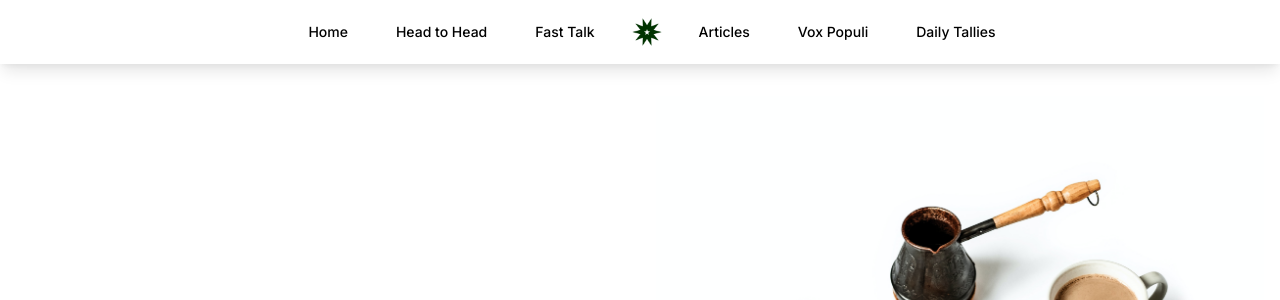
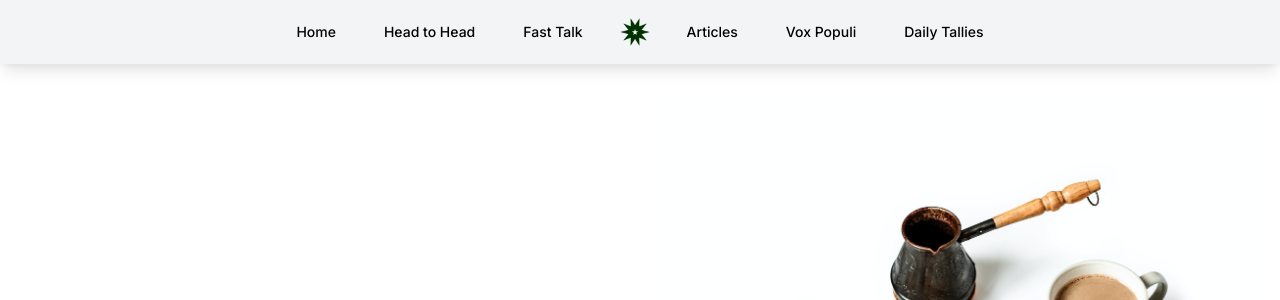
Before and after one commit to rafgabarceo/gespecial2021, a PHP site: page / in a window 1280 px wide. Shown: the top 300 px of the page. Run offline with PHP 8.4, Linux system fonts and the light colour scheme.

Commit message:
Updated header

```diff
--- a/modules/header.php
+++ b/modules/header.php
@@ -1,32 +1,74 @@
 <!DOCTYPE html>
 <html>
+
 <head>
     <title>General Elections Special 2021</title>
     <link href="https://unpkg.com/tailwindcss@^2/dist/tailwind.min.css" rel="stylesheet">
     <link rel="stylesheet" href="/css/css.css">
 </head>
+
 <body>
-    <nav class="bg-white-1000 shadow-lg navbar-tls fixed w-full z-10">
-        <div class="mx-auto px-2 sm:px-6 lg:px-8">
-        <div class="flex items-center justify-center h-16">
-            <div class="flex items-center justify-center sm:items-stretch sm:justify-start">
-            <div class="hidden sm:block sm:ml-6">
-                <div class="flex space-x-6">
-                <a href="#" class="text-black-300 hover:text-green-700 hover:text-white px-3 py-2 rounded-md text-sm font-medium aria-current="page">Home</a>
-                <a href="#" class="text-black-300 hover:text-green-700 hover:text-white px-3 py-2 rounded-md text-sm font-medium">Head to Head</a>
-                <a href="#" class="text-black-300 hover:text-green-700 hover:text-white px-3 py-2 rounded-md text-sm font-medium">Fast Talk</a>
+    <!--LG Navbar-->
+    <nav class="bg-gray-100 top-0 shadow-lg navbar-tls fixed inset-x-0 z-10">
+        <div class="mx-auto flex sm:justify-between md:justify-center lg:justify-center px-8">
+            <div class="flex items-center h-16">
+                <div class="hidden md:flex space-x-6">
+                    <a href="#landing"
+                        class="text-black-300 hover:text-green-700 px-3 py-2 rounded-md text-sm font-medium">Home</a>
+                    <a href="#headtohead"
+                        class="text-black-300 hover:text-green-700 px-3 py-2 rounded-md text-sm font-medium">Head
+                        to Head</a>
+                    <a href="#fasttalk"
+                        class="text-black-300 hover:text-green-700 px-3 py-2 rounded-md text-sm font-medium">Fast
+                        Talk</a>
                     <div class="flex items-center">
+                        <img class="hidden md:block h-8 w-auto" src="images\TLS - Star 1.png" alt="Workflow">
+                    </div>
+                    <a href="#articles"
+                        class="text-black-300 hover:text-green-700 px-3 py-2 rounded-md text-sm font-medium">Articles</a>
+                    <a href="#voxpop"
+                        class="text-black-300 hover:text-green-700 px-3 py-2 rounded-md text-sm font-medium">Vox
+                        Populi</a>
+                    <a href="#"
+                        class="text-black-300 hover:text-green-700 px-3 py-2 rounded-md text-sm font-medium">Daily
+                        Tallies</a>
+                </div>
+                <div class="lg:hidden md:hidden sm:flex items-center">
                     <img class="block lg:hidden h-8 w-auto" src="images\TLS - Star 1.png" alt="Workflow">
-                    <img class="hidden lg:block h-8 w-auto" src="images\TLS - Star 1.png" alt="Workflow">
                 </div>
-                <a href="#" class="text-black-300 hover:text-green-700 hover:text-white px-3 py-2 rounded-md text-sm font-medium">Articles</a>
-                <a href="#" class="text-black-300 hover:text-green-700 hover:text-white px-3 py-2 rounded-md text-sm font-medium">Vox Populi</a>
-                <a href="#" class="text-black-300 hover:text-green-700 hover:text-white px-3 py-2 rounded-md text-sm font-medium">Daily Tallies</a>
+
+            </div>
+            <div class="md:hidden flex items-center">
+                <button class="mob-button">
+                    <svg class="w-6 h-6" xmlns="http://www.w3.org/2000/svg" class="h-6 w-6" fill="none"
+                        viewBox="0 0 24 24" stroke="currentColor">
+                        <path stroke-linecap="round" stroke-linejoin="round" stroke-width="2"
+                            d="M4 6h16M4 12h16M4 18h16" />
+                    </svg>
+                </button>
             </div>
         </div>
-            </div>
-        </div>
+
+
+        <!--Mobile Navbar-->
+        <div class="hidden md:hidden mobile-menu">
+            <a href="#landing"
+                class="block text-black-300 hover:bg-green-700 px-2 py-4 rounded-md text-sm font-medium">Home</a>
+            <a href="#headtohead"
+                class="block text-black-300 hover:bg-green-700 px-2 py-4 rounded-md text-sm font-medium">Head
+                to Head</a>
+            <a href="#fasttalk"
+                class="block text-black-300 hover:bg-green-700 px-2 py-4 rounded-md text-sm font-medium">Fast
+                Talk</a>
+            <a href="#articles"
+                class="block text-black-300 hover:bg-green-700 px-2 py-4 rounded-md text-sm font-medium">Articles</a>
+            <a href="#voxpop"
+                class="block text-black-300 hover:bg-green-700 px-2 py-4 rounded-md text-sm font-medium">Vox
+                Populi</a>
+            <a href="#" class="block text-black-300 hover:bg-green-700 px-2 py-4 rounded-md text-sm font-medium">Daily
+                Tallies</a>
         </div>
     </nav>
 </body>
+
 </html>
```
Lines whose indentation alone changed are shown as unchanged.
